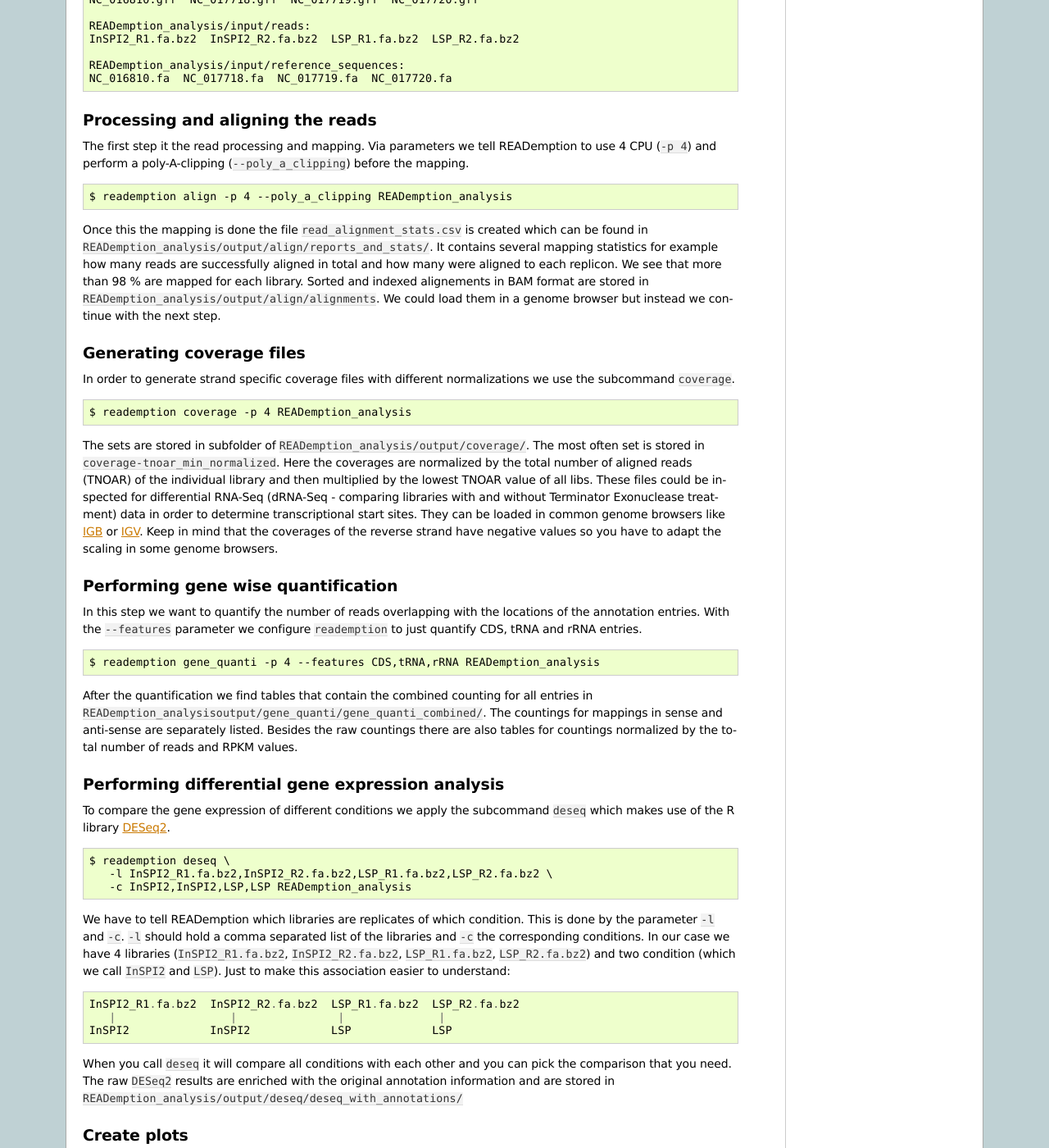
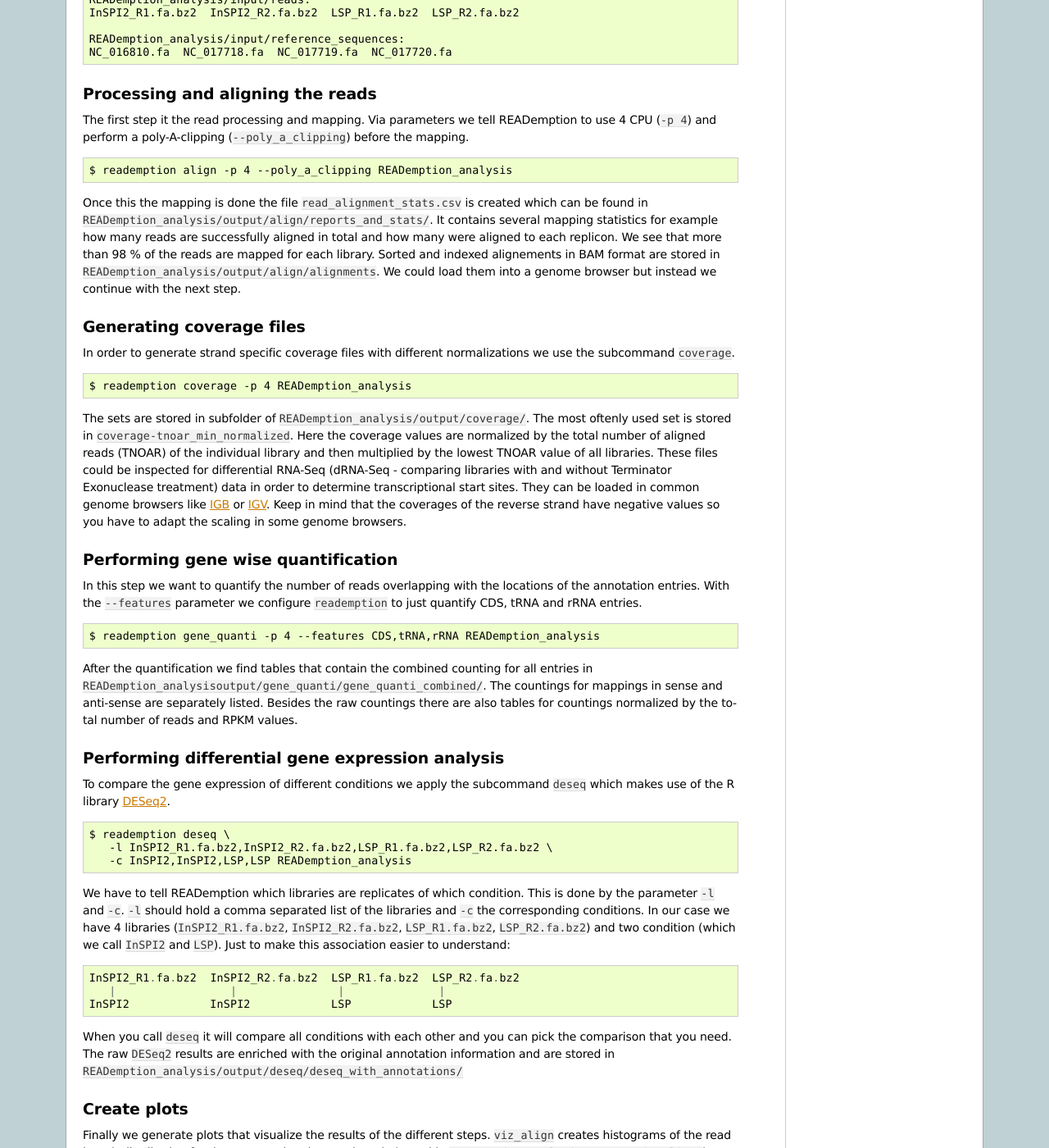
Before and after one commit to foerstner-lab/READemption, a Sphinx documentation site: the page built from docs/source/example_analysis.rst, in a window 1280 px wide and 1400 px high, scrolled down 1730 px. Shown: the whole window at 82% size. Built offline with Sphinx 7.4.7, drawn with Linux system fonts in a browser that asks for light colours; pages that are not in the unit, such as notebooks, are missing from menus; some of the changed text lies outside the part shown.

Commit message:
Extend documentation

```diff
--- a/docs/source/example_analysis.rst
+++ b/docs/source/example_analysis.rst
@@ -145,10 +143,10 @@
 ``READemption_analysis/output/align/reports_and_stats/``. It contains
 several mapping statistics for example how many reads are successfully
 aligned in total and how many were aligned to each replicon. We see
-that more than 98 % are mapped for each library. Sorted and indexed
-alignements in BAM format are stored in
+that more than 98 % of the reads are mapped for each library. Sorted
+and indexed alignements in BAM format are stored in
 ``READemption_analysis/output/align/alignments``. We could load them
-in a genome browser but instead we continue with the next step.
+into a genome browser but instead we continue with the next step.
 
 
 Generating coverage files
@@ -162,12 +160,12 @@
    $ reademption coverage -p 4 READemption_analysis
 
 The sets are stored in subfolder of
-``READemption_analysis/output/coverage/``. The most often set is
-stored in ``coverage-tnoar_min_normalized``. Here the coverages are
-normalized by the total number of aligned reads (TNOAR) of the
-individual library and then multiplied by the lowest TNOAR value of
-all libs. These files could be inspected for differential RNA-Seq
-(dRNA-Seq - comparing libraries with and without Terminator
+``READemption_analysis/output/coverage/``. The most oftenly used set
+is stored in ``coverage-tnoar_min_normalized``. Here the coverage
+values are normalized by the total number of aligned reads (TNOAR) of
+the individual library and then multiplied by the lowest TNOAR value
+of all libraries. These files could be inspected for differential
+RNA-Seq (dRNA-Seq - comparing libraries with and without Terminator
 Exonuclease treatment) data in order to determine transcriptional
 start sites. They can be loaded in common genome browsers like `IGB
 <http://bioviz.org/igb/>`_ or `IGV
@@ -233,7 +231,7 @@
 ------------
 
 Finally we generate plots that visualize the results of the different
-steps. ``viz_align`` will create histograms of the read length
+steps. ``viz_align`` creates histograms of the read length
 distribution for the untreated and treated reads (saved in
 ``READemption_analysis/output/viz_align/``).
 
@@ -244,7 +242,7 @@
 ``viz_gene_quanti`` visualizes the gene wise countings. In our example
 you will see that - as expected - the replicates are more similar to
 each other than to the libs of the other condition. It also generates
-bar plot that show the distribution of reads inside the different RNA
+bar plots that show the distribution of reads inside the different RNA
 classes.
 
 ::
```
Also changed, not shown: other parts of docs/source/example_analysis.rst (+8 -10 lines), docs/source/installation.rst (+4 -3 lines), docs/source/subcommands.rst (+7 -6 lines).
